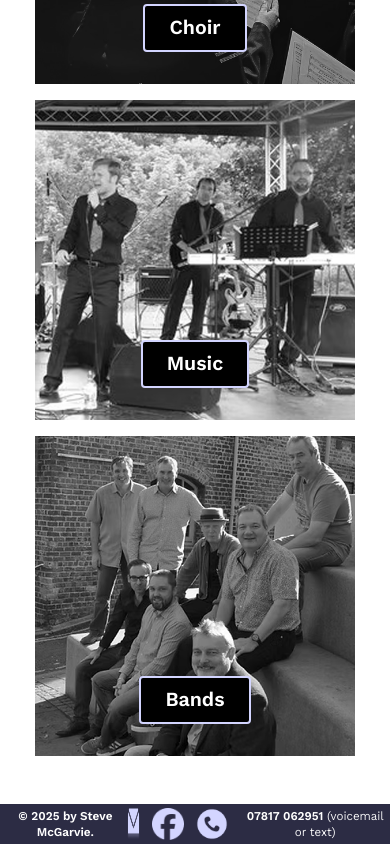
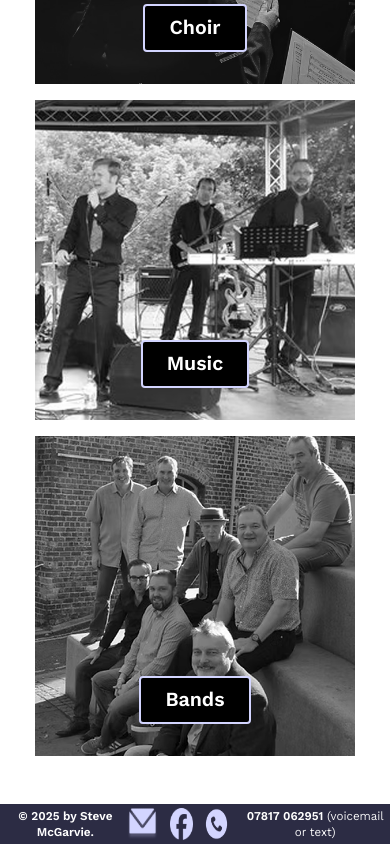
Before and after one commit to stelisevil/steve-mcgarvie-music, a React (Vite) app: page / in a window 390 px wide. Shown: the part 1290-2134 px from the top of the page. Built offline with nearby package versions, Linux system fonts and the light colour scheme.

Commit message:
Added favicon and links for footer facebook link and phone

```diff
--- a/index.html
+++ b/index.html
@@ -2,7 +2,7 @@
 <html lang="en">
   <head>
     <meta charset="UTF-8" />
-    <link rel="icon" type="image/svg+xml" href="/vite.svg" />
+    <link rel="icon" type="image/png" href="/favicon.png" />
     <meta name="viewport" content="width=device-width, initial-scale=1.0" />
     <title>Steve McGarvie Music</title>
   </head>
--- a/src/components/Footer/index.tsx
+++ b/src/components/Footer/index.tsx
@@ -11,11 +11,19 @@
           <a href="mailto:steve@stevemcgarviemusic.com">
             <img className="h-8" src={email} alt="email" />
           </a>
-          <img className="h-8" src={facebook} alt="facebook logo" />
-          <img className="h-8" src={phone} alt="phone" />
+          <a
+            href="http://facebook.com/profile.php?id=61558071397513"
+            target="_blank"
+          >
+            <img className="h-8" src={facebook} alt="facebook logo" />
+          </a>
+          <a href="tel:07817062951">
+            <img className="h-8" src={phone} alt="phone" />
+          </a>
         </div>
         <div>
-          07817 062951 <span className="font-normal">(voicemail or text)</span>
+          <a href="tel:07817062951">07817 062951</a>{" "}
+          <span className="font-normal">(voicemail or text)</span>
         </div>
       </div>
     </div>
```
Also changed, not shown: public/favicon.png (added).
